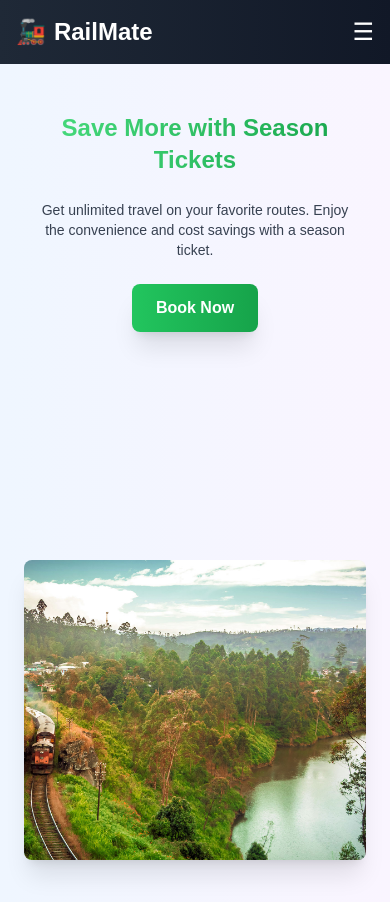
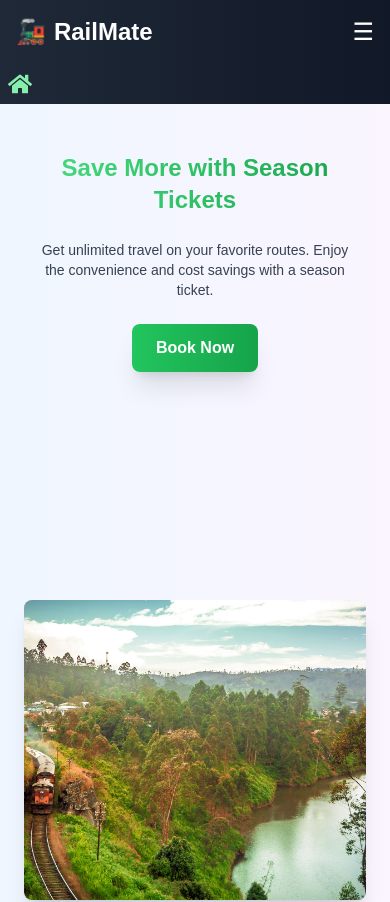
Before and after one commit to DeelakaLakpura/railway-web, a React (Create React App) app: page / in a window 390 px wide. Shown: the top 902 px of the page. Built offline with nearby package versions, Linux system fonts and the light colour scheme.

Commit message:
initial commit

```diff
--- a/src/components/Navbar.jsx
+++ b/src/components/Navbar.jsx
@@ -4,6 +4,15 @@ import {NavLink } from "react-router-dom";
 
 const Navbar = () => {
   const [menuOpen, setMenuOpen] = useState(false);
+
+
+  const toggleMenu = () => {
+    setMenuOpen(!menuOpen);
+  };
+
+  const handleNavClick = () => {
+    setMenuOpen(false); // Hide menu on nav item click
+  };
 
   return (
     <nav className="bg-gradient-to-r from-gray-800 to-gray-900 text-white shadow-lg">
@@ -57,42 +66,69 @@ const Navbar = () => {
           </button>
         </div>
       </div>
+      <div>
+      {/* Hamburger Icon */}
+      <button
+        onClick={toggleMenu}
+        className="md:hidden text-green-300 text-2xl p-2 focus:outline-none"
+      >
+        {menuOpen ? <FaTimes /> : <FaHome />}
+      </button>
 
       {/* Mobile Menu */}
       <div
-        className={`md:hidden bg-gray-800 transition-transform duration-500 ${
-          menuOpen ? "max-h-screen" : "max-h-0"
-        } overflow-hidden`}
+        className={`fixed top-0 left-0 w-full bg-gray-800 text-green-300 transform ${
+          menuOpen ? "translate-y-0" : "-translate-y-full"
+        } transition-transform duration-500 ease-in-out z-50`}
       >
-        <ul className="flex flex-col items-center space-y-4 py-4">
-          <li className="flex items-center space-x-2 text-green-300 cursor-pointer">
+        <ul className="flex flex-col items-center space-y-6 py-8">
+          <li
+            onClick={handleNavClick}
+            className="flex items-center space-x-2 text-xl cursor-pointer hover:text-green-400"
+          >
             <FaHome />
-            <span>HOME</span>
+            <NavLink to="/" className="focus:outline-none">HOME</NavLink>
           </li>
-          <li className="flex items-center space-x-2 text-green-300 cursor-pointer">
+          <li
+            onClick={handleNavClick}
+            className="flex items-center space-x-2 text-xl cursor-pointer hover:text-green-400"
+          >
             <FaInfoCircle />
-            <span>ABOUT</span>
+            <NavLink to="/about" className="focus:outline-none">ABOUT</NavLink>
           </li>
-          <li className="flex items-center space-x-2 text-green-300 cursor-pointer">
+          <li
+            onClick={handleNavClick}
+            className="flex items-center space-x-2 text-xl cursor-pointer hover:text-green-400"
+          >
             <FaTrain />
-            <span><NavLink to="/ourservice">OUR SERVICE</NavLink></span>
+            <NavLink to="/ourservice" className="focus:outline-none">OUR SERVICE</NavLink>
           </li>
-          <li className="flex items-center space-x-2 text-green-300 cursor-pointer">
+          <li
+            onClick={handleNavClick}
+            className="flex items-center space-x-2 text-xl cursor-pointer hover:text-green-400"
+          >
             <FaBlog />
-            <span>BLOGS</span>
+            <NavLink to="/blogs" className="focus:outline-none">BLOGS</NavLink>
           </li>
-          <li className="flex items-center space-x-2 text-green-300 cursor-pointer">
+          <li
+            onClick={handleNavClick}
+            className="flex items-center space-x-2 text-xl cursor-pointer hover:text-green-400"
+          >
             <FaPhoneAlt />
-            <span>CONTACT</span>
+            <NavLink to="/contact" className="focus:outline-none">CONTACT</NavLink>
           </li>
           <li>
-            <button className="bg-green-400 text-black px-4 py-2 rounded-md shadow-md hover:bg-green-500 transition duration-300 flex items-center space-x-2">
+            <button
+              onClick={handleNavClick}
+              className="bg-green-400 text-black px-4 py-2 rounded-md shadow-md hover:bg-green-500 transition duration-300 flex items-center space-x-2"
+            >
               <FaUser />
-              <span><NavLink to="/login" >LOGIN</NavLink></span>
+              <NavLink to="/login" className="focus:outline-none">LOGIN</NavLink>
             </button>
           </li>
         </ul>
       </div>
+    </div>
     </nav>
   );
 };
```
